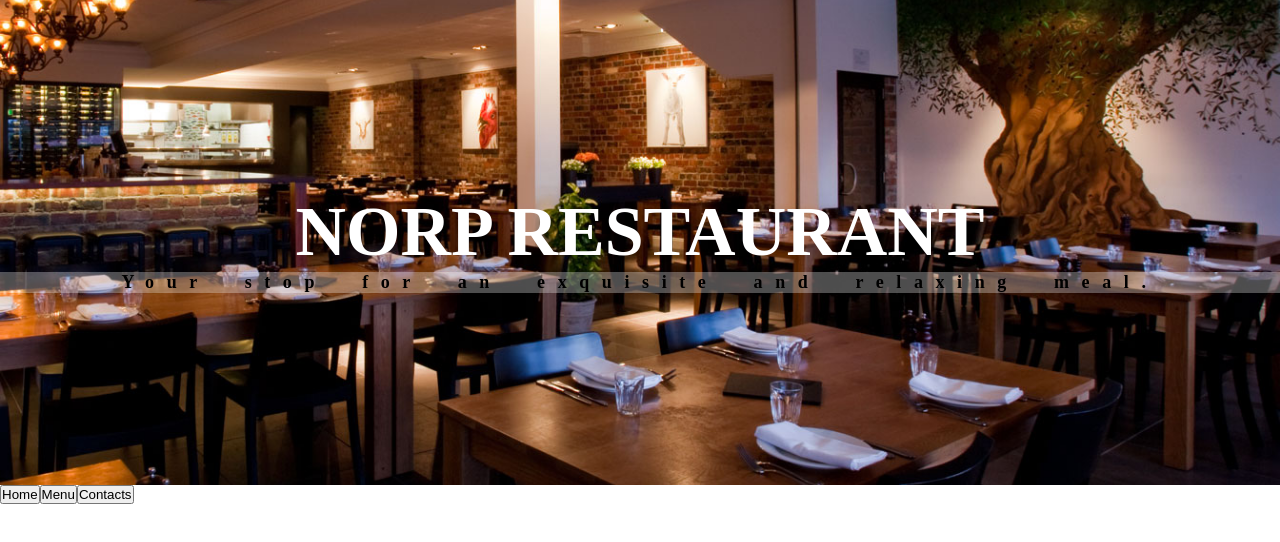
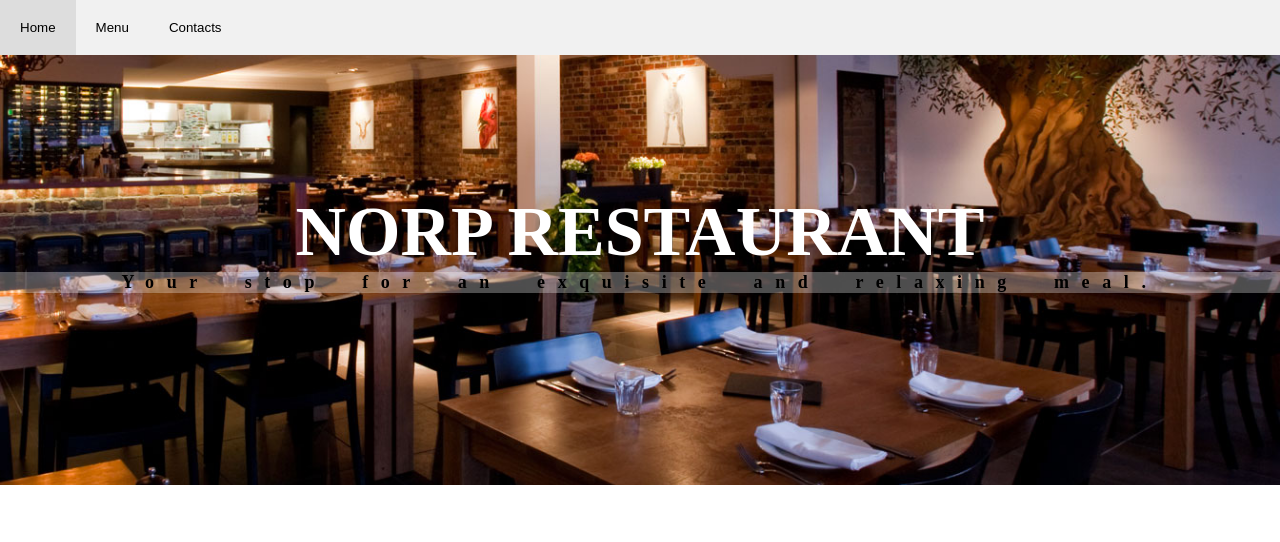
Before and after one commit to RNtaate/Restaurant, a website built with webpack: page dist/index.html in a window 1280 px wide. Built offline with nearby package versions, Linux system fonts and the light colour scheme.

Commit message:
Add styling to nav bar and its contents

```diff
--- a/stylesheets/styles.css
+++ b/stylesheets/styles.css
@@ -29,3 +29,27 @@
   color: black;
   background-color: rgba(255, 255, 255, 0.3);
 }
+
+nav {
+  background-color: rgba(241, 241, 241, 1);
+  display: flex;
+  position: fixed;
+  top: 0;
+  width: 100%;
+}
+
+nav > .tab-button {
+  padding: 20px;
+  border: none;
+  outline: none;
+  background-color: inherit;
+  cursor: pointer;
+}
+
+nav button:hover {
+  background-color: #ddd;
+}
+
+button.active {
+  background-color: gray !important;
+}
```
